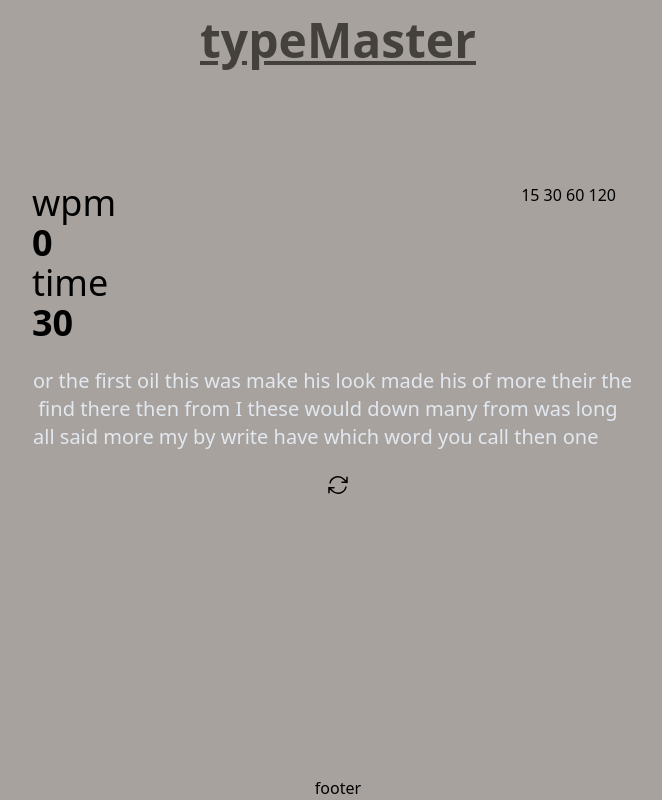
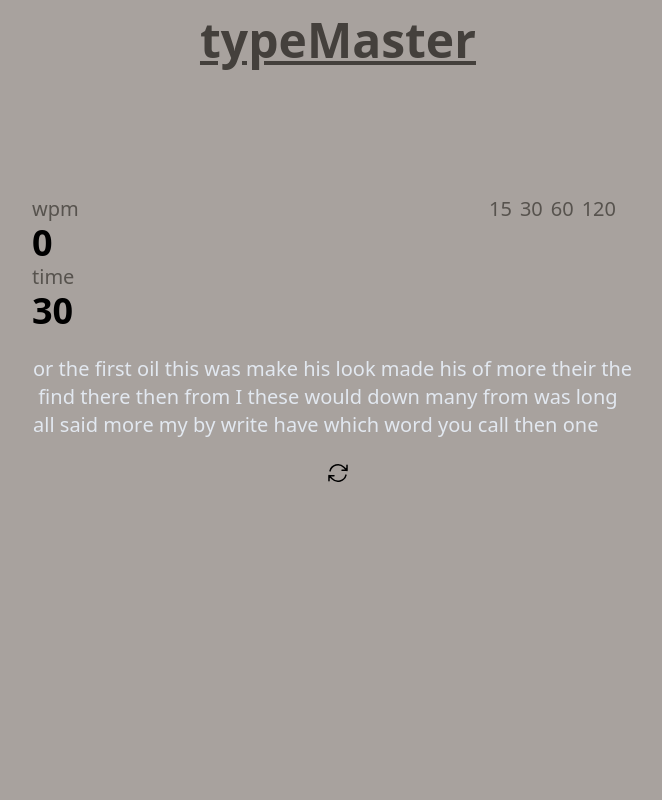
Before and after one commit to cjustin141/monkeytype-clone, a React (Vite) app: page / in a window 1280 px wide. Shown: the whole page, without its empty margins (302-964 px from the left). Built offline with nearby package versions, Linux system fonts and the light colour scheme.

Commit message:
added more components

```diff
--- a/src/components/TypingTest.jsx
+++ b/src/components/TypingTest.jsx
@@ -291,14 +291,19 @@ export default function TypingTest() {
     return (
         <>
             <div className="flex w-[620px] justify-between mb-6 pl-1 pr-8">
-                <div className="flex flex-col text-4xl">
-                    <span>wpm</span>
-                    <span className="font-bold">{calculateScore()}</span>
-                    <span>time</span>
-                    <span className="font-bold">{seconds}</span>
+                <div className="flex flex-col">
+                    <span className="text-xl text-stone-600">wpm</span>
+                    <span className="font-bold text-4xl">{calculateScore()}</span>
+                    <span className="text-xl text-stone-600">time</span>
+                    <span className="font-bold text-4xl">{seconds}</span>
                 </div>
                 <div className="flex justify-end items-top w-64 h-auto">
-                    <span>15 30 60 120</span>
+                    <span className="text-xl text-stone-600">
+                        <button className="ml-2">15</button>
+                        <button className="ml-2">30</button>
+                        <button className="ml-2">60</button>
+                        <button className="ml-2">120</button>
+                    </span>
                 </div>
             </div>
 
--- a/src/pages/Home.jsx
+++ b/src/pages/Home.jsx
@@ -12,7 +12,7 @@ export default function Home() {
                     <TypingTest />
                 </div>
                 <div className="h-[20%]"></div>
-                <h2 className="flex justify-center items-end h-[10%] mt-10 pb-5w-screen">footer</h2>
+                <h2 className="flex justify-center items-end h-[10%] mt-10 pb-5w-screen"></h2>
             </div>
             {/* <h2 className="absolute bottom-2 bg-blue-200 w-screen text-center">footer</h2> */}
 
```
Also changed, not shown: src/components/Footer.jsx (added), src/components/Header.jsx (added), src/components/TestConfig.jsx (added).
